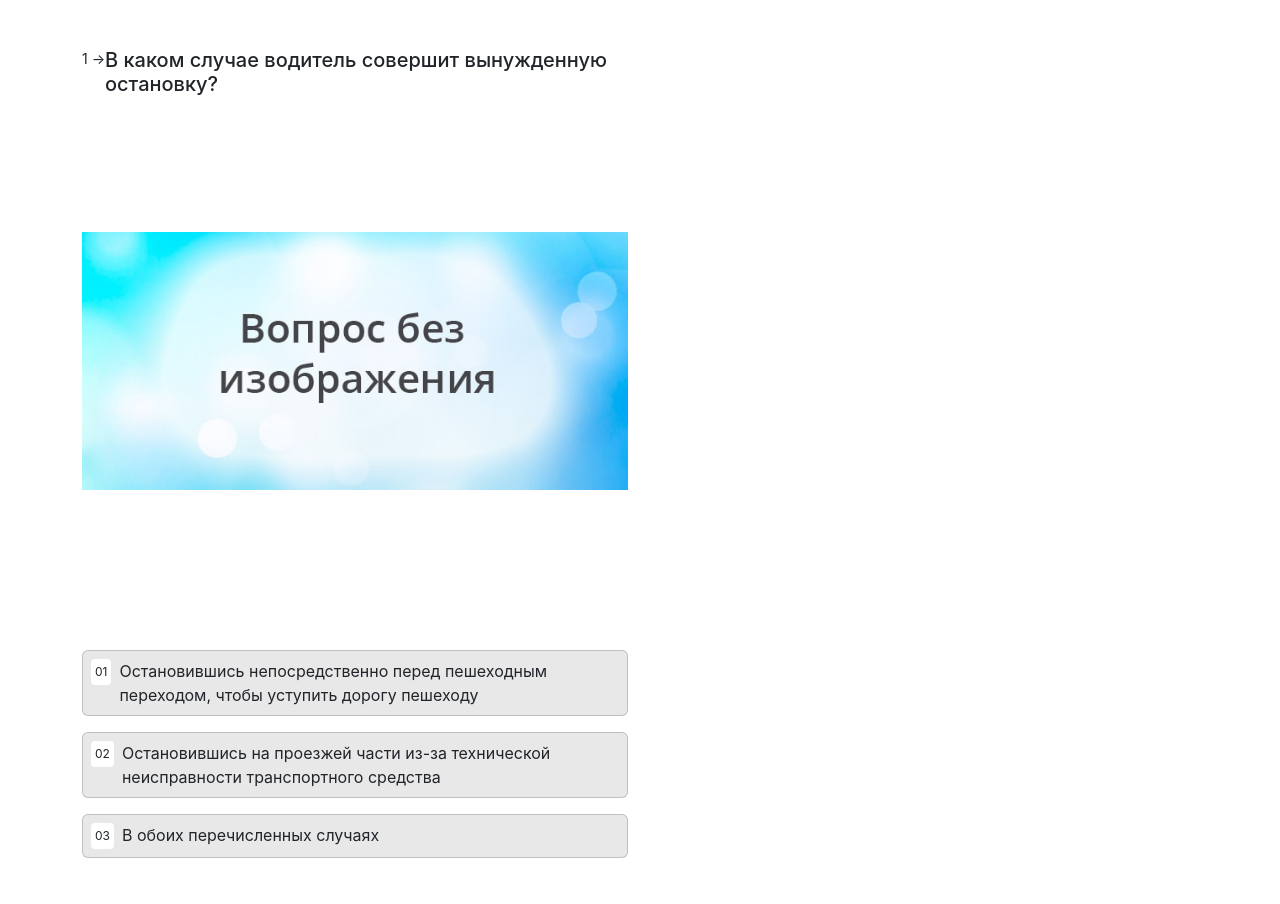
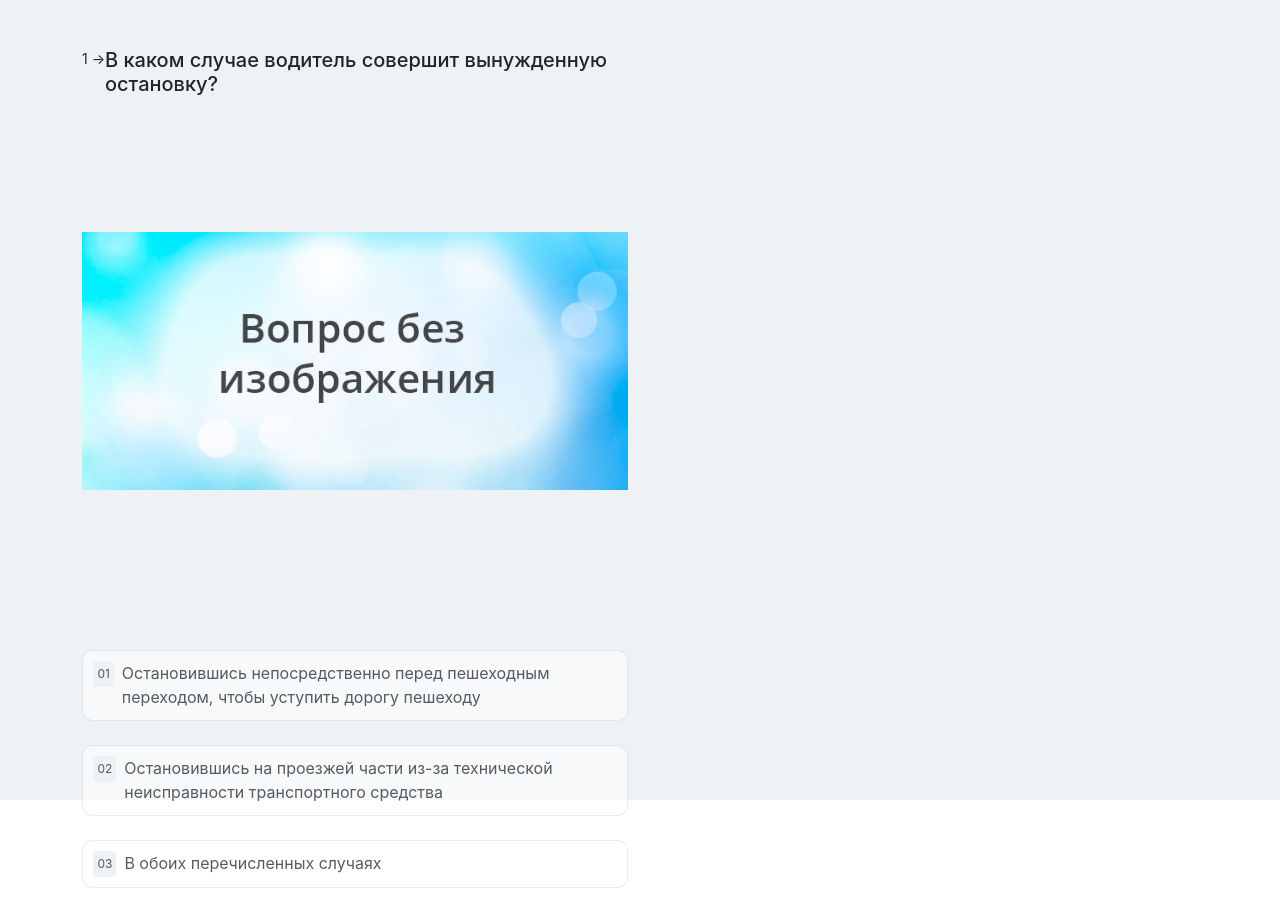
Before and after one commit to hyaovi/auto-ecole, a Next.js app: page /ticket/1 in a window 1280 px wide. Before the commit the page ends 874 px from the top, so only its background shows below. Built offline with nearby package versions, Linux system fonts and the light colour scheme.

Commit message:
ui update

```diff
--- a/pages/ticket/[id]/index.js
+++ b/pages/ticket/[id]/index.js
@@ -25,8 +25,10 @@ function Ticket() {
   }, [ticketId]);
 
   return (
-    <div className='container'>
-      {questions.length ? <Display questionList={questions} /> : <></>}
+    <div className='full-height quiz-bg-light'>
+      <div className='container'>
+        {questions.length ? <Display questionList={questions} /> : <></>}
+      </div>
     </div>
   );
 }
--- a/styles/_variables.scss
+++ b/styles/_variables.scss
@@ -36,6 +36,7 @@ $grays: (
 // fusv-enable
 
 // scss-docs-start color-variables
+// $blue:    ##028ffd !default;
 $blue:    #0d6efd !default;
 $indigo:  #6610f2 !default;
 $purple:  #6f42c1 !default;
@@ -70,8 +71,8 @@ $colors: (
 // scss-docs-end colors-map
 
 // scss-docs-start theme-color-variables
-$primary:       $teal !default;
-// $primary:       $blue !default;
+// $primary:       $teal !default;
+$primary:       $blue !default;
 $secondary:     $gray-600 !default;
 $success:       $green !default;
 $info:          $cyan !default;
@@ -97,6 +98,26 @@ $theme-colors: (
 
 
 // scss-docs-start border-radius-variables
-$border-radius:               .375rem !default;
-$border-radius-sm:            .35rem !default;
-$border-radius-lg:            .5rem !default;
+$border-radius:               .65rem !default;
+$border-radius-sm:            .45rem !default;
+$border-radius-lg:            .75rem !default;
+
+
+
+// scss-docs-start input-btn-variables
+$input-btn-padding-y:         .575rem !default;
+$input-btn-padding-x:         1rem !default;
+// $input-btn-font-family:       null !default;
+// $input-btn-font-size:         $font-size-base !default;
+// $input-btn-line-height:       $line-height-base !default;
+
+$input-btn-focus-width:         .25rem !default;
+$input-btn-focus-blur:          0 !default;
+
+$input-btn-padding-y-sm:      .25rem !default;
+$input-btn-padding-x-sm:      .5rem !default;
+// $input-btn-font-size-sm:      $font-size-sm !default;
+
+$input-btn-padding-y-lg:      .5rem !default;
+$input-btn-padding-x-lg:      1rem !default;
+// $input-btn-font-size-lg:      $font-size-lg !default;
--- a/styles/globals.scss
+++ b/styles/globals.scss
@@ -12,6 +12,15 @@ body {
 a {
   color: inherit;
   text-decoration: none;
+}
+
+.full-height{
+  min-height: 100vh;
+  height: 100vh;
+  max-height: 100vh;
+}
+.quiz-bg-light{
+  background-color: #EFF2F5;
 }
 // quiz
 .card-ticket {
@@ -59,28 +68,38 @@ a {
 .quiz-option {
   font-size: 1rem;
   cursor: pointer;
-  background-color: rgba($color: $dark, $alpha: 0.1);
+  background-color: rgba($color: $white, $alpha: 0.5);
   border-radius: $border-radius;
-  border: thin solid rgba($color: $dark, $alpha: 0.2);
-  padding: 0.5rem;
+  border: thin solid rgba($color: $dark, $alpha: 0.09);
+  padding: 0.65rem;
   display: flex;
   align-items: flex-start;
+  // box-shadow:  0rem 0.2rem 0.3rem rgba($color: $dark, $alpha: 0.075);
+  color: rgba($color: $dark, $alpha: 0.75);
   &:not(:last-child) {
-    margin-bottom: 1rem;
+    margin-bottom: 1.5rem;
   }
   .quiz-option-number {
     font-size: 0.75rem;
     padding: 0.25rem;
     border-radius: 0.25rem;
-    background-color: $white;
+    background-color: #EFF2F5;
     margin-right: 0.5rem;
   }
   &:hover {
-    background-color: rgba($color: $dark, $alpha: 0.2);
+    background-color: rgba($color: $white, $alpha: 1);
+    border-color:rgba($color: $dark, $alpha: 0.09);
+    // box-shadow:  0rem 0.1rem 0.2rem rgba($color: $dark, $alpha: 0.0875);
+    color: $dark;
+
   }
   &.selected {
-    background-color: rgba($color: $green-2, $alpha: 0.99);
-    color: $white;
+    // font-weight: 500;
+    background-color: rgba($color: $white, $alpha: 1);
+    border-color:rgba($color: $dark, $alpha: 0.5);
+    box-shadow:  0rem 0.3rem 0.6rem rgba($color: $dark, $alpha: 0.0875);
+
+    color: $dark;
     .quiz-option-number {
       color: $dark;
     }
```
